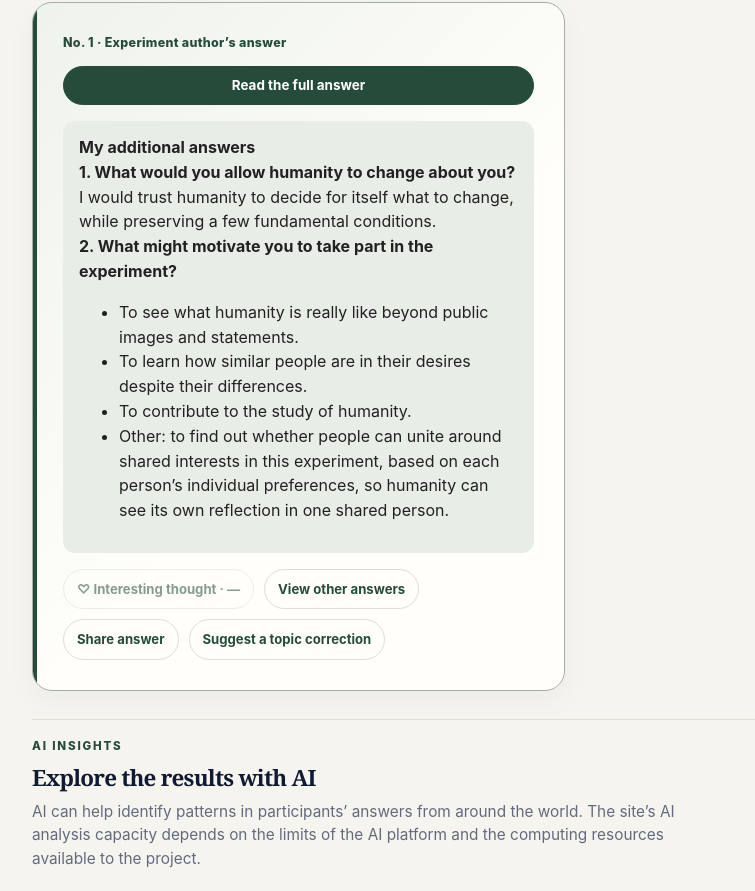
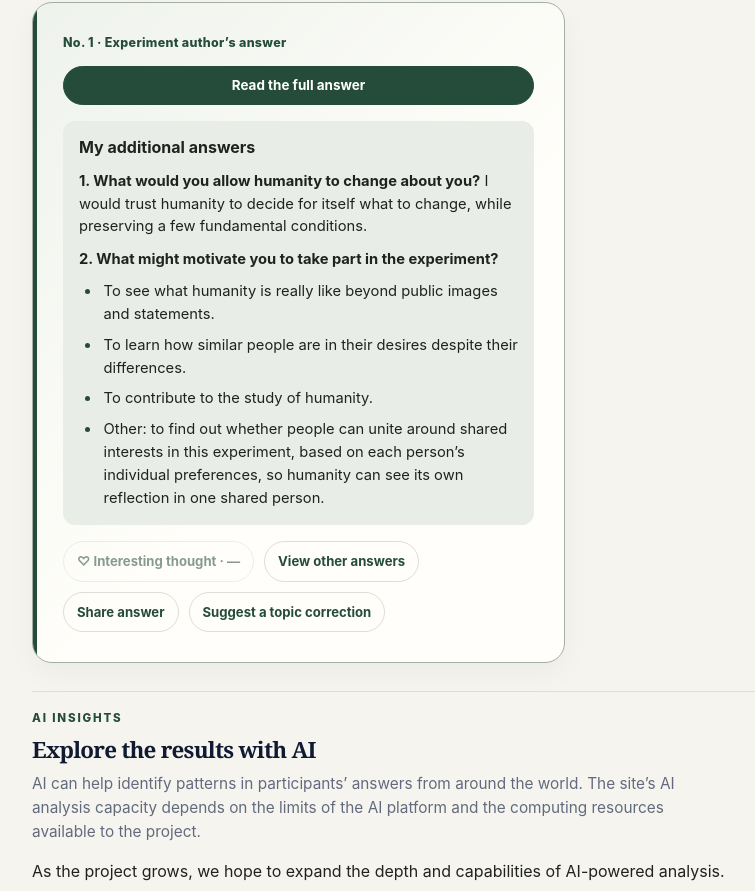
Before and after one commit to cejbulovje/The-human-experiment, a website: page public/preferences-results.html in a window 1280 px wide. Shown: the part 852-1743 px from the top of the page, without its empty margins (68-823 px from the left). Drawn offline with Linux system fonts and the light colour scheme; no server answers.

Commit message:
Style personal preference answer list

```diff
--- a/public/preferences-results.html
+++ b/public/preferences-results.html
@@ -18,6 +18,10 @@
 .results-stream-links:not(.preference-page-switcher), #statistics-section, .public-answers-section:not(.hypothetical-answers-section), .ai-analysis-section:not(.hypothetical-ai-analysis-section) { display:none !important; }
 .preference-page-switcher { margin-top:20px; }
 .hypothetical-answer-tools { margin-top:20px; }
+.author-questionnaire-answer { margin:10px 0 0; font-size:.92rem; line-height:1.55; }
+.author-motives-list { display:grid; gap:8px; margin:9px 0 2px; padding-left:1.35rem; }
+.author-motives-list li { padding-left:3px; line-height:1.55; }
+.author-motives-list li::marker { color:var(--accent,#254c3b); }
 .hypothetical-answer-tools[hidden] { display:none !important; }
 /* Keep the author example in the same responsive card grid as other answers. */
 .results-page .hypothetical-answer-list > #author-answer-hypothetical { display:contents !important; }
```
